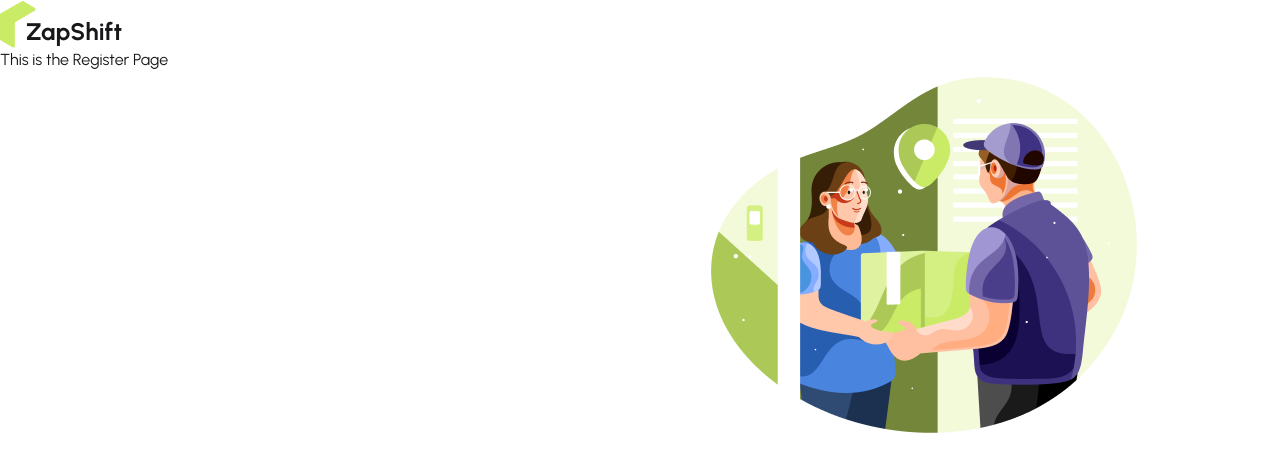
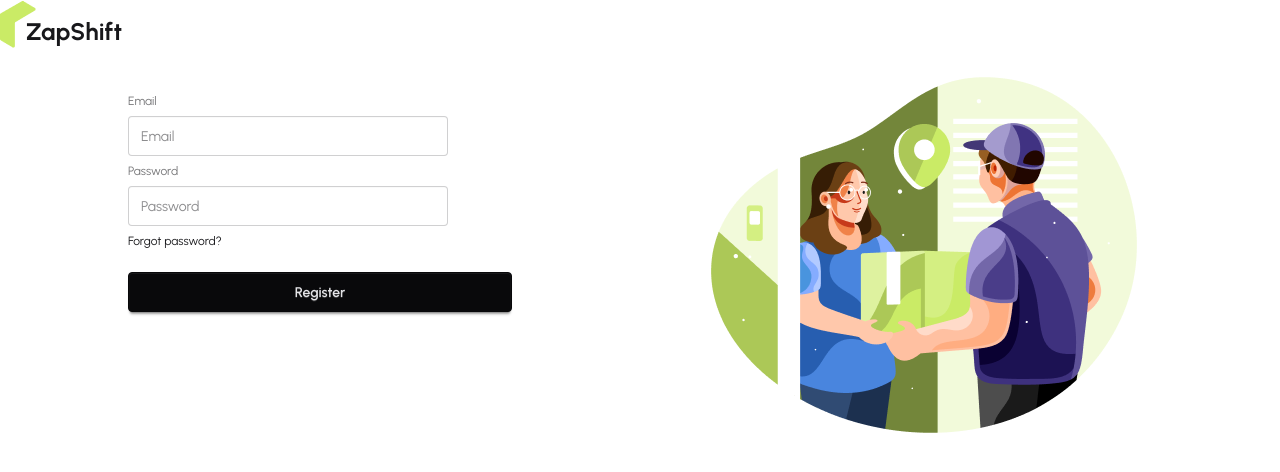
Before and after one commit to mohammademon393/zap-shift-client, a React (Vite) app: page /register in a window 1280 px wide. Shown: the top 472 px of the page. Built offline with nearby package versions, Linux system fonts and the light colour scheme.

Commit message:
installed react hook form and design a register form

```diff
--- a/package.json
+++ b/package.json
@@ -14,6 +14,7 @@
     "leaflet": "^1.9.4",
     "react": "^19.2.4",
     "react-dom": "^19.2.4",
+    "react-hook-form": "^7.74.0",
     "react-icons": "^5.6.0",
     "react-leaflet": "^5.0.0",
     "react-responsive-carousel": "^3.2.23",
--- a/src/Pages/Auth/Register/Register.jsx
+++ b/src/Pages/Auth/Register/Register.jsx
@@ -1,10 +1,67 @@
 import React from 'react';
+import { useForm } from 'react-hook-form';
 
 const Register = () => {
+    const {register, handleSubmit, formState: { errors }} = useForm();
+
+    const handleRegistration = (data) =>{
+        console.log('after registration', data);
+
+    }
+
     return (
-        <div>
-            <h1>This is the Register Page</h1>
-        </div>
+      <div>
+        <form
+          onSubmit={handleSubmit(handleRegistration)}
+          className="w-full max-w-sm mx-auto mt-10"
+        >
+          <fieldset className="fieldset">
+            {/* email field */}
+            <label className="label">Email</label>
+            <input
+              type="email"
+              {...register("email", { required: true })}
+              className="input"
+              placeholder="Email"
+            />
+            {errors.email?.type === "required" && (
+              <p className="text-red-500">Email is required</p>
+            )}
+
+            {/* password field */}
+            <label className="label">Password</label>
+            <input
+              type="password"
+              {...register("password", {
+                required: true,
+                minLength: 6,
+                pattern: /^(?=.*[a-z])(?=.*[A-Z])(?=.*\d)(?=.*[@$!%*?&]).{6,}$/,
+              })}
+              className="input"
+              placeholder="Password"
+            />
+            {errors.password?.type === "required" && (
+              <p className="text-red-500">Password is required</p>
+            )}
+            {errors.password?.type === "minLength" && (
+              <p className="text-red-500">
+                Password must be at least 6 characters
+              </p>
+            )}
+            {errors.password?.type === "pattern" && (
+              <p className="text-red-500">
+                Password must be at least one uppercase, one lowercase, one number and one spaical simbol.
+              </p>
+            )}
+            <div>
+              <a className="link link-hover">Forgot password?</a>
+            </div>
+
+            {/* submit button */}
+            <button className="btn btn-neutral mt-4">Register</button>
+          </fieldset>
+        </form>
+      </div>
     );
 };
 
```
Also changed, not shown: 1 other file (tests, documents, lock files or other folders).
